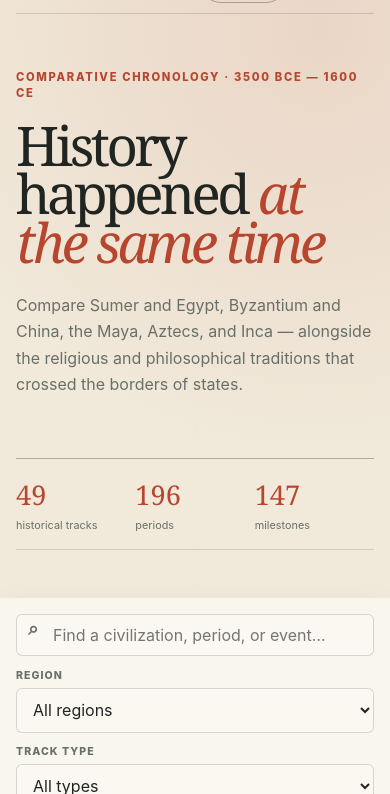
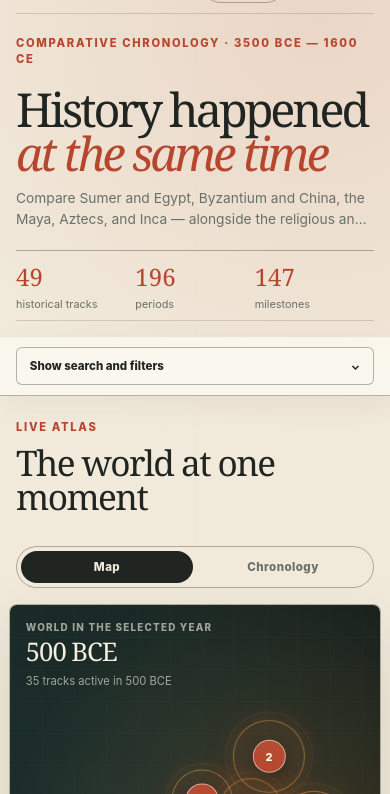
Before and after one commit to agent-axiom/parallel-worlds, a website: page index.html in a window 390 px wide. Shown: the part 50-844 px from the top of the page. Drawn offline with Linux system fonts and the light colour scheme.

Commit message:
fix: polish live atlas experience

```diff
--- a/app.js
+++ b/app.js
@@ -31,7 +31,7 @@
 
   var defaults = {
     query: '', region: 'all', type: 'all', start: rawData.range.start, end: rawData.range.end,
-    year: -500, zoom: 100, lang: initialLocale(), view: 'map', focus: [], selectedRegion: '', playing: false,
+    year: -500, zoom: 100, lang: initialLocale(), view: 'map', focus: [], selectedRegion: '', playing: false, filtersOpen: false,
     theme: window.matchMedia && window.matchMedia('(prefers-color-scheme: dark)').matches ? 'dark' : 'light'
   };
   var state = Object.assign({}, defaults);
@@ -68,6 +68,7 @@
       'timeline', 'empty-state', 'reset-button', 'contemporary-list', 'detail-dialog', 'dialog-title',
       'dialog-meta', 'dialog-summary', 'dialog-periods', 'dialog-events', 'dialog-sources', 'dialog-close',
       'source-links', 'theme-button', 'language-select', 'share-button', 'toast', 'track-count', 'period-count', 'event-count',
+      'filter-toggle', 'filters-content',
       'view-map-button', 'view-chronology-button', 'atlas-view', 'chronology-view', 'atlas-map', 'atlas-world',
       'atlas-regions', 'atlas-panel', 'atlas-region-list', 'atlas-play-button', 'atlas-year-input', 'atlas-year-output', 'atlas-map-summary']
       .forEach(function (id) { elements[id] = get(id); });
@@ -142,6 +143,9 @@
     elements['atlas-year-input'].value = state.year;
     elements['atlas-year-output'].textContent = formatYear(state.year);
     elements['language-select'].value = state.lang;
+    elements['filters-content'].classList.toggle('open', state.filtersOpen);
+    elements['filter-toggle'].setAttribute('aria-expanded', String(state.filtersOpen));
+    elements['filter-toggle'].firstElementChild.textContent = t(state.filtersOpen ? 'hideFilters' : 'showFilters');
     elements['atlas-view'].hidden = state.view !== 'map';
     elements['chronology-view'].hidden = state.view !== 'chronology';
     [['view-map-button', 'map'], ['view-chronology-button', 'chronology']].forEach(function (entry) {
@@ -396,6 +400,10 @@
   }
 
   function bindEvents() {
+    elements['filter-toggle'].addEventListener('click', function () {
+      state.filtersOpen = !state.filtersOpen;
+      syncControls();
+    });
     elements['search-input'].addEventListener('input', function (event) { state.query = event.target.value; render(); });
     elements['region-select'].addEventListener('change', function (event) { state.region = event.target.value; render(); });
     elements['type-select'].addEventListener('change', function (event) { state.type = event.target.value; render(); });
--- a/atlas-data.js
+++ b/atlas-data.js
@@ -11,15 +11,15 @@
 
   return {
     regions: {
-      mesopotamia: { x: 59, y: 42, radius: 7 },
-      'west-asia': { x: 61, y: 41, radius: 11 },
-      africa: { x: 54, y: 57, radius: 15 },
-      mediterranean: { x: 56, y: 39, radius: 10 },
-      'south-asia': { x: 71, y: 50, radius: 11 },
+      mesopotamia: { x: 59, y: 44, radius: 7 },
+      'west-asia': { x: 65, y: 38, radius: 11 },
+      africa: { x: 52, y: 59, radius: 15 },
+      mediterranean: { x: 52, y: 36, radius: 10 },
+      'south-asia': { x: 71, y: 52, radius: 11 },
       'east-asia': { x: 82, y: 41, radius: 14 },
-      'central-asia': { x: 70, y: 34, radius: 14 },
-      'southeast-asia': { x: 79, y: 58, radius: 11 },
-      oceania: { x: 91, y: 69, radius: 14 },
+      'central-asia': { x: 70, y: 28, radius: 14 },
+      'southeast-asia': { x: 79, y: 61, radius: 11 },
+      oceania: { x: 91, y: 70, radius: 14 },
       americas: { x: 25, y: 50, radius: 20 }
     },
     tracks: {
--- a/explorer-state.js
+++ b/explorer-state.js
@@ -35,6 +35,7 @@
     if (view === 'map' || view === 'chronology') state.view = view;
     if (params.has('q')) state.query = params.get('q').slice(0, 100);
     if ((data.regions || []).some(function (region) { return region.id === params.get('region'); })) state.region = params.get('region');
+    if ((data.regions || []).some(function (region) { return region.id === params.get('panel'); })) state.selectedRegion = params.get('panel');
     if (['all', 'civilization', 'tradition'].indexOf(params.get('type')) !== -1) state.type = params.get('type');
 
     var start = numberParam(params, 'start');
@@ -56,6 +57,7 @@
     if (state.view !== defaults.view) params.set('view', state.view);
     if (state.query) params.set('q', state.query);
     if (state.region !== defaults.region) params.set('region', state.region);
+    if (state.selectedRegion) params.set('panel', state.selectedRegion);
     if (state.type !== defaults.type) params.set('type', state.type);
     if (state.start !== defaults.start) params.set('start', state.start);
     if (state.end !== defaults.end) params.set('end', state.end);
--- a/i18n.js
+++ b/i18n.js
@@ -22,6 +22,7 @@
       statCivilizations: 'цивилизаций', statTraditions: 'традиций', statRegions: 'регионов', noRegionTracks: 'В этом регионе нет линий для выбранного года и фильтров.',
       backOverview: 'К обзору мира', selectedRegion: 'Выбранный регион', openChronology: 'Показать в хронологии', mapUnavailable: 'Карта недоступна; используйте хронологию и список активных линий.',
       controlsAria: 'Управление шкалой', searchLabel: 'Поиск', searchPlaceholder: 'Найти цивилизацию, период или событие…',
+      showFilters: 'Показать поиск и фильтры', hideFilters: 'Скрыть поиск и фильтры',
       region: 'Регион', trackType: 'Тип линии', allTypes: 'Все типы', civilizationsStates: 'Цивилизации и государства', religionsTraditions: 'Религии и традиции', zoom: 'Масштаб',
       quickRange: 'Быстрый диапазон', exportCsv: 'Экспорт CSV ↓', from: 'От', to: 'До',
       timelineKicker: 'Слои времени', timelineHeading: 'Кто жил в одно время?', legendCivilizations: 'цивилизации', legendTraditions: 'традиции',
@@ -54,6 +55,7 @@
       statCivilizations: 'civilizations', statTraditions: 'traditions', statRegions: 'regions', noRegionTracks: 'No tracks in this region match the selected year and filters.',
       backOverview: 'Back to world overview', selectedRegion: 'Selected region', openChronology: 'Show in chronology', mapUnavailable: 'The map is unavailable; use chronology and the active-track list.',
       controlsAria: 'Timeline controls', searchLabel: 'Search', searchPlaceholder: 'Find a civilization, period, or event…',
+      showFilters: 'Show search and filters', hideFilters: 'Hide search and filters',
       region: 'Region', trackType: 'Track type', allTypes: 'All types', civilizationsStates: 'Civilizations and states', religionsTraditions: 'Religions and traditions', zoom: 'Zoom',
       quickRange: 'Quick range', exportCsv: 'Export CSV ↓', from: 'From', to: 'To',
       timelineKicker: 'Layers of time', timelineHeading: 'Who lived at the same time?', legendCivilizations: 'civilizations', legendTraditions: 'traditions',
@@ -86,6 +88,7 @@
       statCivilizations: '文明', statTraditions: '传统', statRegions: '地区', noRegionTracks: '当前年份和筛选条件下，该地区没有历史线。',
       backOverview: '返回世界概览', selectedRegion: '所选地区', openChronology: '在年表中显示', mapUnavailable: '地图暂不可用；请使用年表和活跃历史线列表。',
       controlsAria: '时间轴控制', searchLabel: '搜索', searchPlaceholder: '搜索文明、时期或事件…',
+      showFilters: '显示搜索与筛选', hideFilters: '隐藏搜索与筛选',
       region: '地区', trackType: '类型', allTypes: '所有类型', civilizationsStates: '文明与国家', religionsTraditions: '宗教与传统', zoom: '缩放',
       quickRange: '快速范围', exportCsv: '导出 CSV ↓', from: '从', to: '到',
       timelineKicker: '时间的层次', timelineHeading: '谁生活在同一时代？', legendCivilizations: '文明', legendTraditions: '传统',
--- a/index.html
+++ b/index.html
@@ -11,7 +11,7 @@
 <body>
   <a class="skip-link" href="#timeline" data-i18n="skipTimeline">К шкале времени</a>
 
-  <header class="hero">
+  <header class="hero hero-compact">
     <nav class="topbar" aria-label="Основная навигация" data-i18n-aria="mainNav">
       <a class="brand" href="./" aria-label="Параллельные миры — главная" data-i18n-aria="brandAria">
         <span class="brand-mark" aria-hidden="true">PW</span>
@@ -47,6 +47,10 @@
 
   <main>
     <section class="controls-shell" aria-label="Управление шкалой" data-i18n-aria="controlsAria">
+      <button id="filter-toggle" class="mobile-filter-toggle" type="button" aria-controls="filters-content" aria-expanded="false">
+        <span data-i18n="showFilters">Показать поиск и фильтры</span><span aria-hidden="true">⌄</span>
+      </button>
+      <div id="filters-content" class="filters-content">
       <div class="controls-primary">
         <label class="search-field">
           <span class="sr-only" data-i18n="searchLabel">Поиск</span>
@@ -81,6 +85,7 @@
         <label><span data-i18n="from">От</span> <input id="range-start" type="number" min="-3500" max="1599" step="1"></label>
         <div class="range-rule" aria-hidden="true"></div>
         <label><span data-i18n="to">До</span> <input id="range-end" type="number" min="-3499" max="1600" step="1"></label>
+      </div>
       </div>
     </section>
 
--- a/styles.css
+++ b/styles.css
@@ -142,6 +142,22 @@ a { color: inherit; }
   padding-top: clamp(4rem, 10vw, 8rem);
 }
 
+.hero-compact { padding-bottom: clamp(1.4rem, 3vw, 2.2rem); }
+.hero-compact .topbar { min-height: 64px; }
+.hero-compact .hero-grid {
+  gap: clamp(2rem, 5vw, 5rem);
+  padding-top: clamp(1.6rem, 3.2vw, 3rem);
+}
+.hero-compact h1 {
+  margin-bottom: 1rem;
+  font-size: clamp(2.9rem, 5.8vw, 5.6rem);
+}
+.hero-compact .hero-lede { margin-bottom: 0; font-size: clamp(.9rem, 1.15vw, 1.05rem); line-height: 1.55; }
+.hero-compact .hero-stats { display: grid; grid-template-columns: repeat(3, minmax(0, 1fr)); }
+.hero-compact .hero-stats > div { display: block; padding: .75rem .45rem .65rem; }
+.hero-compact .hero-stats strong { font-size: 1.85rem; }
+.hero-compact .hero-stats span { display: block; margin-top: .25rem; font-size: .68rem; }
+
 .hero-copy { min-width: 0; }
 
 .eyebrow, .kicker {
@@ -201,6 +217,8 @@ main { padding: 0 clamp(1rem, 4vw, 4.5rem); }
   box-shadow: 0 8px 30px rgba(50, 40, 25, .05);
   backdrop-filter: blur(18px);
 }
+.mobile-filter-toggle { display: none; }
+.filters-content { display: block; }
 
 .controls-primary {
   display: grid;
@@ -264,15 +282,16 @@ input[type="range"] { width: 100%; accent-color: var(--accent); }
 .range-row input { width: 110px; min-height: 34px; padding: .3rem .45rem; }
 .range-rule { flex: 1; height: 1px; background: var(--rule); }
 
-.explorer { padding: clamp(3rem, 6vw, 5.5rem) 0 5rem; }
+.explorer { padding: clamp(1.5rem, 2vw, 2rem) 0 5rem; }
 .explorer-heading {
   display: flex;
   align-items: end;
   justify-content: space-between;
   gap: 2rem;
-  margin-bottom: 1.5rem;
+  margin-bottom: 1rem;
 }
-.explorer-heading h2 { margin-bottom: 0; }
+.explorer-heading .kicker { margin-bottom: .6rem; }
+.explorer-heading h2 { margin-bottom: 0; font-size: clamp(2.2rem, 3.6vw, 3.2rem); }
 .view-switch {
   display: inline-flex;
   gap: .25rem;
@@ -742,7 +761,34 @@ dialog h2 { margin: 1rem 0; }
   h1 { font-size: clamp(3rem, 14vw, 4.2rem); }
   .hero-stats strong { font-size: 1.7rem; }
   .hero-stats span { font-size: .68rem; }
-  .controls-shell { position: relative; }
+  .hero-compact { padding-bottom: 1rem; }
+  .hero-compact .hero-grid { padding-top: 1.4rem; gap: 1.25rem; }
+  .hero-compact h1 { margin-bottom: .8rem; font-size: clamp(2.65rem, 12vw, 3.25rem); line-height: .94; }
+  .hero-compact .hero-lede {
+    display: -webkit-box;
+    overflow: hidden;
+    font-size: .86rem;
+    -webkit-box-orient: vertical;
+    -webkit-line-clamp: 2;
+  }
+  .hero-compact .hero-stats > div { padding: .55rem 0; }
+  .hero-compact .hero-stats strong { font-size: 1.5rem; }
+  .controls-shell { position: relative; padding-block: .6rem; }
+  .mobile-filter-toggle {
+    width: 100%;
+    display: flex;
+    align-items: center;
+    justify-content: space-between;
+    border: 1px solid var(--rule-strong);
+    border-radius: var(--radius);
+    padding: .7rem .8rem;
+    background: rgba(255,255,255,.08);
+    font-size: .72rem;
+    font-weight: 800;
+  }
+  .mobile-filter-toggle[aria-expanded="true"] [aria-hidden] { transform: rotate(180deg); }
+  .filters-content { display: none; padding-top: .7rem; }
+  .filters-content.open { display: block; }
   .controls-primary { grid-template-columns: 1fr; }
   .search-field { grid-column: auto; }
   .presets-row { align-items: flex-start; flex-wrap: wrap; }
@@ -750,6 +796,7 @@ dialog h2 { margin: 1rem 0; }
   .presets-row .text-button { margin-left: 0; }
   .section-heading { align-items: flex-start; flex-direction: column; }
   .explorer-heading { align-items: flex-start; flex-direction: column; }
+  .explorer { padding-top: 1.5rem; }
   .view-switch { width: 100%; }
   .view-button { flex: 1; }
   .explorer-shell { margin-inline: calc(clamp(1rem, 4vw, 4.5rem) * -.45); }
```
Also changed, not shown: tests/run-tests.js (+32 -4 lines).
